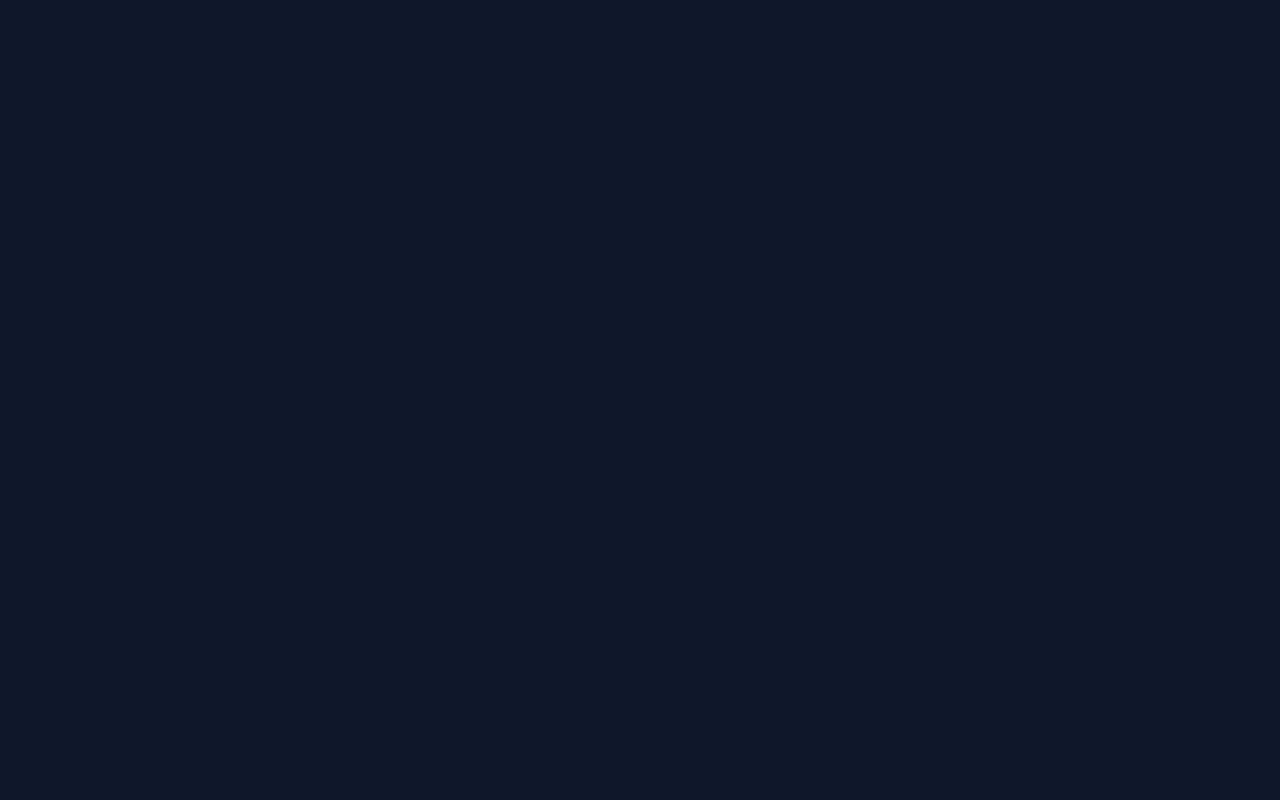
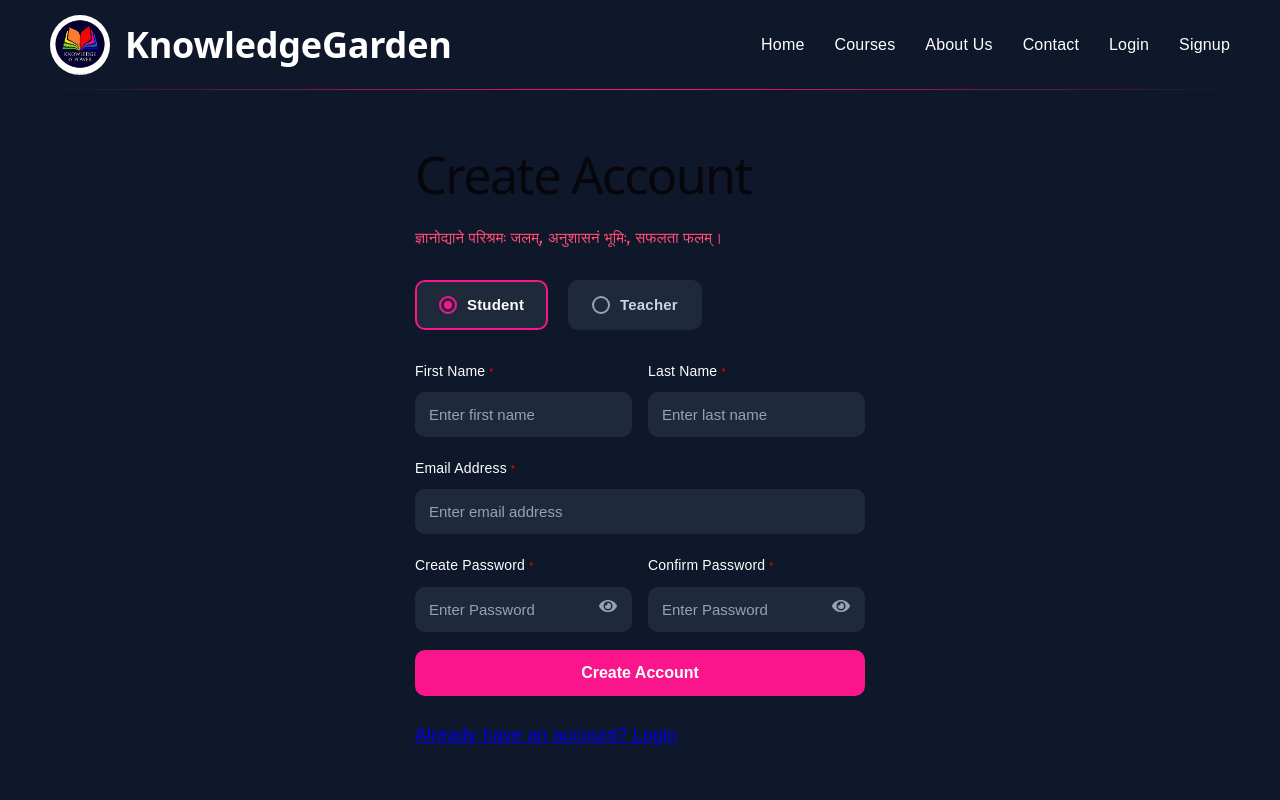
Before and after one commit to nikhildeshmukh77/CDAC_PROJECT, a React (Vite) app in the folder frontend/: page /Register in a window 1280 px wide. Before the commit this address had no page. Shown: the top 800 px of the page. Built offline with nearby package versions, Linux system fonts and the light colour scheme.

Commit message:
updated Register pages

```diff
--- a/frontend/src/App.jsx
+++ b/frontend/src/App.jsx
@@ -1,8 +1,8 @@
 
 import { BrowserRouter, Routes, Route } from "react-router-dom";
 import Navbar from "./components/Navbar";
-import Login from "./pages/Login";
-import Register from "./pages/Register";
+import Login from "./pages/Login/Login";
+import Register from "./pages/Register/Register";
 
 function App() {
 
@@ -10,8 +10,8 @@ function App() {
     <BrowserRouter>
     <Routes>
 
-      <Route path="/" element={<Register />} />
-      <Route path="/Login" element={<Login />} />
+      <Route path="/" element={<Login />} />
+      <Route path="/Register" element={<Register />} />
       {/* <Route path="/Home" element={<Home />} />
       <Route path="/Courses" element={<Courses />} />
       <Route path="/AboutUs" element={<About Us />} />
--- a/frontend/src/pages/Login.jsx
+++ b/frontend/src/pages/Login/Login.jsx
@@ -1,8 +1,9 @@
 import { useState } from "react";
 import { FaEye, FaEyeSlash } from "react-icons/fa";
 
-import student from "../assets/student.png";
-import Navbar from "../components/Navbar";
+import student from "../../assets/student.png";
+import Navbar from "../../components/Navbar";
+import "../Register/Register"
 import "./Login.css";
 
 function Login() {
@@ -48,7 +49,10 @@ function Login() {
               {showPassword ? <FaEyeSlash /> : <FaEye />}
             </span>
           </div>
-          <button>Sign In</button>
+          <button>Sign In</button><br/><br/>
+          <div>
+          <a href="/Register/">Don't have account? Register</a>
+        </div>
         </div>
 
         <div className="login-image">
--- a/frontend/src/pages/Register.jsx
+++ b/frontend/src/pages/Register/Register.jsx
@@ -1,9 +1,13 @@
 import { useState } from "react";
 import { FaEye, FaEyeSlash } from "react-icons/fa";
 
-import student from "../assets/student.png";
-import Navbar from "../components/Navbar";
+import student from "../../assets/student.png";
+import Navbar from "../../components/Navbar";
+
+import "../Login/Login"
 import "./Register.css"
+import { Navigate } from "react-router-dom";
+import { toast } from "react-toastify";
 
 function Register() {
   const [firstName, setFirstName] = useState("");
@@ -15,6 +19,23 @@ function Register() {
 
   const [showPassword, setShowPassword] = useState(false);
   const [showConfirmPassword, setShowConfirmPassword] = useState(false);
+
+  const handleSignUp = async () => {
+    if (password.length < 8) {
+    toast.error("Password must be at least 8 characters long");
+    return;
+  }
+    if (password !== confirmPassword) {
+    toast.error("Passwords do not match");
+    return;
+  }
+    if ( data.status == 'success') {
+      toast.success('Registration Successful')
+      Navigate('/Login')
+    }
+    else
+      toast.error(data.error)
+  }
 
   return (
     <>
@@ -31,7 +52,7 @@ function Register() {
             </span>
           </p>
 
-          {/* Role Selection */}
+
           <div className="role-container">
             <label className="role-option">
               <input
@@ -58,7 +79,7 @@ function Register() {
             </label>
           </div>
 
-          {/* First Name & Last Name - same line */}
+
           <div className="field-row">
             <div className="field-group">
               <label>First Name <span className="required">*</span></label>
@@ -88,7 +109,6 @@ function Register() {
             onChange={(e) => setEmail(e.target.value)}
           />
 
-          {/* Create Password & Confirm Password - same line */}
           <div className="field-row">
             <div className="field-group">
               <label>Create Password <span className="required">*</span></label>
@@ -121,8 +141,14 @@ function Register() {
             </div>
           </div>
 
-          <button>Create Account</button>
+          <button onClick={handleSignUp}>Create Account</button><br/><br/>
+
+          <div>
+          <a href="/">Already have an account? Login</a>
         </div>
+        </div>
+
+
 
         <div className="login-image">
           <img src={student} alt="Student" />
```
Also changed, not shown: frontend/src/pages/Login/Login.css (renamed from frontend/src/pages/Login.css), frontend/src/pages/Register/Register.css (renamed from frontend/src/pages/Register.css).
